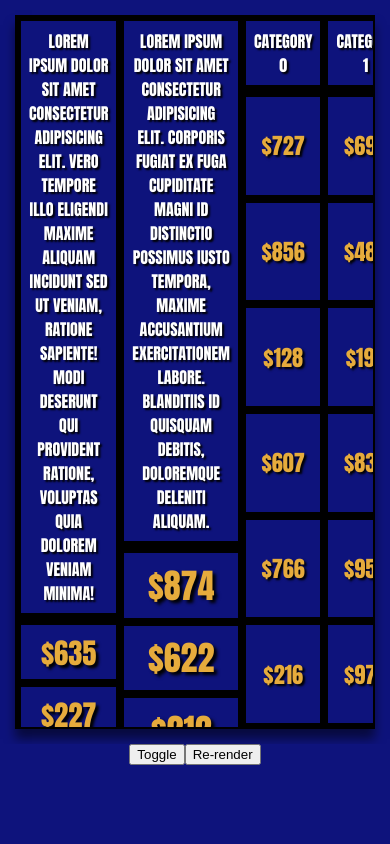
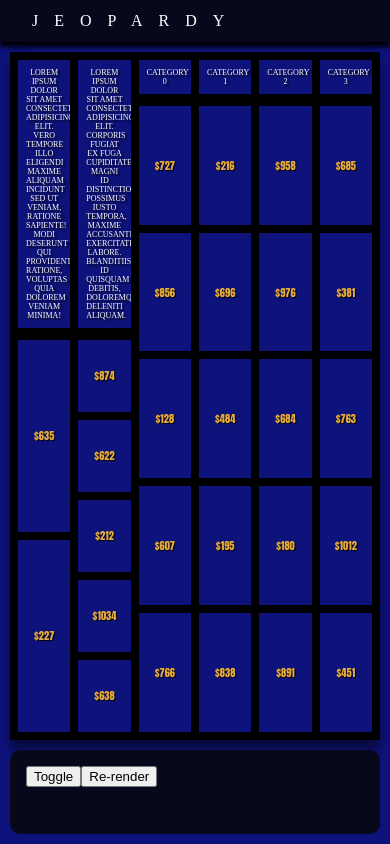
Before and after one commit to albertbregonia/jeopardy-rs, a React (Vite) app in the folder static/frontend/: page / in a window 390 px wide. Built offline with nearby package versions, Linux system fonts and the light colour scheme.

Commit message:
feat: add general top level app structure and style changes for imrpoved responsiveness

```diff
--- a/static/frontend/src/App.css
+++ b/static/frontend/src/App.css
@@ -6,10 +6,11 @@
     /* styling vars available to every element */
     --background-color: #0E137C;
     --question-points-color: #E6AB3C;
+    --accent-background-color: #07081c;
     --font-color: #fff;
     --border-color: #000;
 
-    --category-font-family: 'Impact';
+    --category-font-family: 'Times New Roman';
     --question-points-font-family: 'Impact';
     --text-card-title-font-family: 'Times New Roman';
     --text-card-content-font-family: 'Times New Roman';
@@ -51,4 +52,31 @@
 #root {
     display: flex;
     flex-direction: column;
+    min-width: 300px;
+    min-height: 200px;
 }
+
+#app-header {
+    color: var(--font-color);
+    text-transform: uppercase;
+    letter-spacing: 1em;
+    padding: 0.75rem 2rem;
+    min-height: min-content;
+
+    background-color: var(--accent-background-color);
+    box-shadow: 0 5px 5px var(--border-color);
+}
+
+#app-main {
+    padding: 10px;
+
+    /* needed to scale child nodes */
+    display: flex;
+    flex-direction: column;
+
+    /* scale to empty space */
+    flex: 1;
+
+    /* allow shrinking, deletes min-height to root */
+    min-height: 0;
+}
--- a/static/frontend/src/App.tsx
+++ b/static/frontend/src/App.tsx
@@ -3,7 +3,12 @@
 
 function App() {
     return (
-        <PlayerPanel />
+        <>
+            <header id="app-header">Jeopardy</header>
+            <main id="app-main">
+                <PlayerPanel />
+            </main>
+        </>
     )
 }
 
--- a/static/frontend/src/components/app/player/PlayerPanel.css
+++ b/static/frontend/src/components/app/player/PlayerPanel.css
@@ -1,18 +1,34 @@
-#game-area {
-    /* fill empty space, requires parent to be flex */
-    flex: 1;
-
-    /* children also resize to fill the space */
+.player-panel {
     display: flex;
     flex-direction: column;
-    gap: 15px;
-    padding: 15px;
-    overflow: auto;
+    flex: 1;
+    gap: 10px;
+    background-color: var(--background-color);
+    /* needed to allow shrinking and subsequently overflow */
+    min-height: 0;
 }
 
-#player-controls {
+.game-area {
+    /* general styling */
+    box-shadow: 0 10px 10px rgba(0, 0, 0, 0.5);
+    border: 4px solid var(--border-color);
+
+    /* allow us to scale height wise */
+    flex: 1;
+    display: flex;
+    flex-direction: column;
+
+    /* allow scrolling if there are too many elements */
+    overflow: auto;
+    scrollbar-width: thin;
+    scrollbar-color: var(--font-color) transparent;
+    background-color: var(--background-color);
+}
+
+.player-controls {
     /* temporary */
-    text-align: center;
-    flex-direction: row;
-    min-height: 100px;
+    min-height: 10vh;
+    border-radius: 10px;
+    background-color: var(--accent-background-color);
+    padding: 1rem;
 }
--- a/static/frontend/src/components/app/player/PlayerPanel.tsx
+++ b/static/frontend/src/components/app/player/PlayerPanel.tsx
@@ -4,7 +4,7 @@
 import type { Board as JeopardyBoard } from "../../../types/Jeopardy";
 import "./PlayerPanel.css"
 
-const jeopardy: JeopardyBoard = {
+const dummyBoard: JeopardyBoard = {
     categories: [
         {
             name: "Lorem ipsum dolor sit amet consectetur adipisicing elit. Vero tempore illo eligendi maxime aliquam incidunt sed ut veniam, ratione sapiente! Modi deserunt qui provident ratione, voluptas quia dolorem veniam minima!",
@@ -30,9 +30,9 @@
                 }
             }))
         },
-        ...Array.from({ length: 10 }, (_, i: number) => ({
+        ...Array.from({ length: 4 }, (_, i: number) => ({
             name: `Category ${i}`,
-            questions: Array.from({ length: 6 }, () => ({
+            questions: Array.from({ length: 5 }, () => ({
                 answered: false,
                 dailyDouble: false,
                 pointValue: Math.round(Math.random() * 1000 + 100),
@@ -51,23 +51,23 @@
 
 export function PlayerPanel({ }: PlayerPanelProps) {
     const [showBoard, setShowBoard] = useState(true);
-    const [b, setBoard] = useState(jeopardy);
+    const [jeopardyBoard, setBoard] = useState(dummyBoard);
     const longText = "Lorem ipsum dolor sit amet, consectetur adipisicing elit. Consectetur temporibus pariatur laboriosam blanditiis totam voluptas debitis nulla dolorem, exercitationem aliquam doloribus ad non, maxime amet! Accusamus iusto delectus nesciunt. Excepturi.";
     return (
-        <>
-            <div id="game-area">
+        <div className="player-panel">
+            <div className="game-area">
                 {
-                    showBoard ? <Board board={b} />
-                        : <TextCard title="NAMES OF PEOPLE">
-                            <div>{longText}</div>
+                    showBoard ? <Board board={jeopardyBoard} />
+                        : <TextCard title={longText}>
+                            <div>{longText}{longText}{longText}{longText}{longText}{longText}{longText}{longText}{longText}{longText}</div>
                         </TextCard>
                 }
             </div>
-            <div id="player-controls">
+            <div className="player-controls">
                 <button onClick={() => setShowBoard(!showBoard)}>Toggle</button>
-                <button onClick={() => setBoard(j => randomValue(j))}>Re-render</button>
+                <button onClick={() => setBoard(b => randomValue(b))}>Re-render</button>
             </div>
-        </>
+        </div>
     )
 }
 
--- a/static/frontend/src/components/board/Board.css
+++ b/static/frontend/src/components/board/Board.css
@@ -3,12 +3,4 @@
     flex-direction: row;
     /* allow content to expand to fill space */
     flex: 1;
-
-    border: 2px solid var(--border-color);
-    box-shadow: 0 10px 10px rgba(0, 0, 0, 0.5);
-
-    /* allow scrolling if there are too many elements */
-    overflow: auto;
-    scrollbar-width: thin;
-    scrollbar-color: var(--font-color) transparent;
 }
--- a/static/frontend/src/components/category/Category.css
+++ b/static/frontend/src/components/category/Category.css
@@ -3,16 +3,27 @@
     flex-direction: column;
     /* allow content to expand to fill space (width) */
     flex: 1;
-    text-overflow: ellipsis;
+
+    /* add bounds to font size to be more responsive */
+    --min-font-size: 0.5rem;
+    --points-font-size: clamp(var(--min-font-size), 20cqi, 20cqi);
+    --category-font-size: clamp(var(--min-font-size), 5cqi, 5rem);
 }
 
 .category-name-cell {
+    /* the text should always scale to fit
+       but if the text is too small, then we allow scrolling */
+    overflow: auto;
+
+    /* needed for cqi with .category-name */
+    container-type: inline-size;
     text-align: center;
 
     /* cell style */
+    min-width: 50px;
     border: 4px solid var(--border-color);
     border-bottom: 8px solid var(--border-color);
-    padding: 8px;
+    padding: var(--min-font-size);
 }
 
 .category-name {
@@ -22,7 +33,7 @@
     text-shadow: 2px 2px 2px #000;
 
     /* half of point size bc it usually has more text */
-    font-size: calc(var(--font-size) / 2);
+    font-size: var(--category-font-size);
     font-family: var(--category-font-family);
 }
 
@@ -50,21 +61,9 @@
 }
 
 .points {
+    font-size: var(--points-font-size);
     font-family: var(--question-points-font-family);
-    /*
-        we want to scale the text with the width of the element, however,
-        using container-type: inline-size; does not
-        guarantee scaling to fit the text content.
-
-        using cqi guaranteest he cells will all fit in the parent evenly but not the text
-        using vw guarnatees all the text will fit but causes overflow past the parent size
-
-        therefore we use this with word-break: break-all so we overflow height not width
-    */
-    font-size: clamp(1em, 30cqi, 5em);
     color: var(--question-points-color);
     /* text shadow is relative to font size aka em */
     text-shadow: 0.1em 0.1em 0.1em #000;
-    /* ensure shadow doesn't get cutoff*/
-    padding: 0.2em;
 }
--- a/static/frontend/src/components/textcard/TextCard.css
+++ b/static/frontend/src/components/textcard/TextCard.css
@@ -2,7 +2,6 @@
     text-align: center;
     display: flex;
     flex-direction: column;
-    height: 100%;
 
     color: var(--font-color);
     text-transform: uppercase;
@@ -17,11 +16,12 @@
     font-family: var(--text-card-title-font-family);
     padding: 20px;
     word-wrap: normal;
+    font-size: clamp(1rem, 2vw, 5rem);
 }
 
 .textcard-textcontent {
     font-family: var(--text-card-content-font-family);
     padding: 20px;
     text-align: center;
-    font-size: clamp(5px, 2rem, 72px);
+    font-size: clamp(1rem, 1.5vw, 3rem);
 }
```
